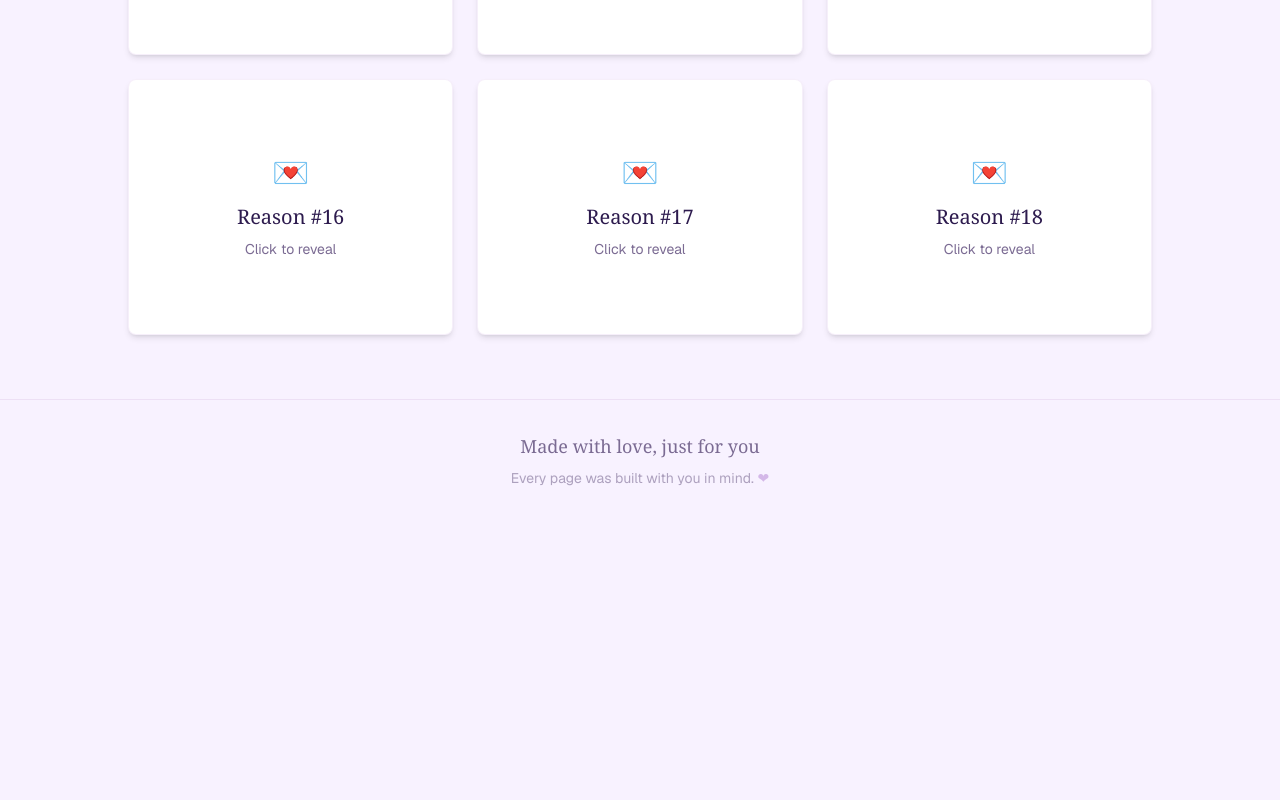
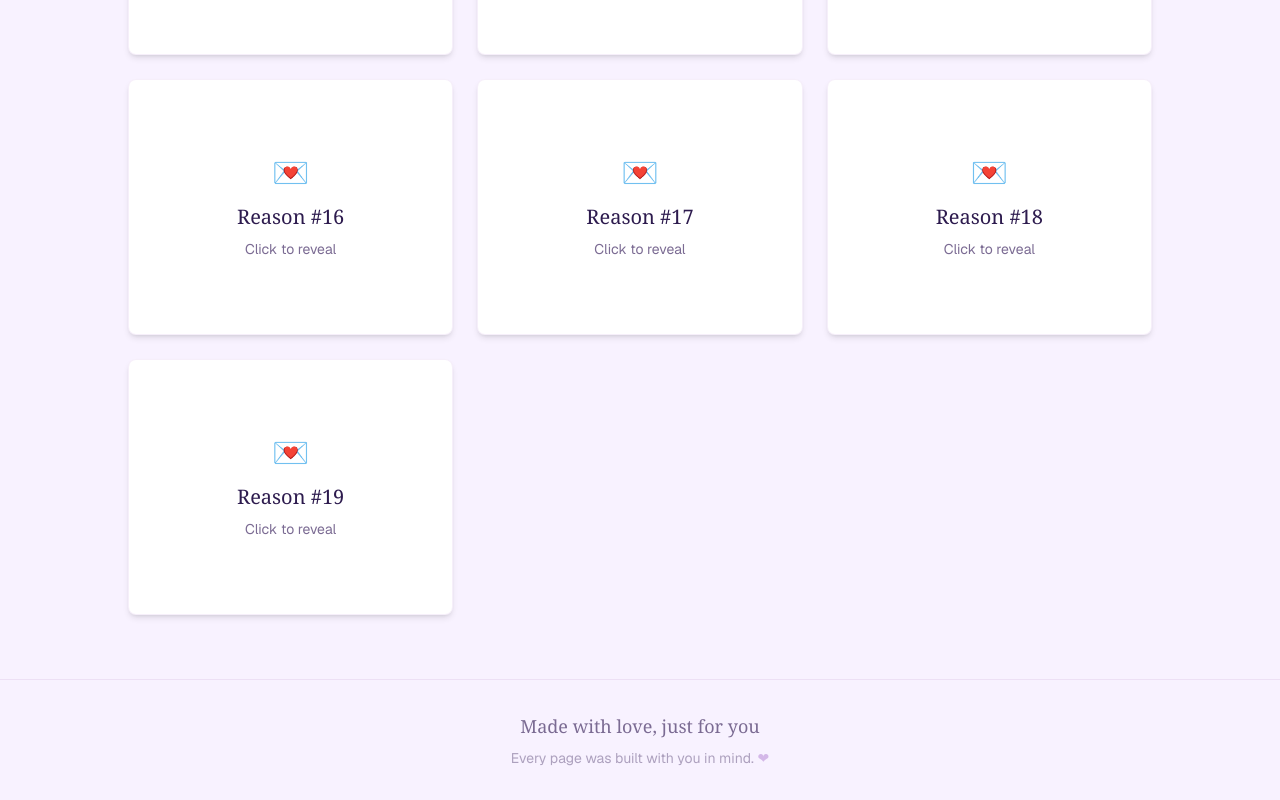
Before and after one commit to SableStack/for-her, a Next.js app: page /reasons in a window 1280 px wide. Shown: the part 1589-2389 px from the top of the page. Before the commit the page ends 2109 px from the top, so only its background shows below. Built offline with nearby package versions, Linux system fonts and the light colour scheme.

Commit message:
Add Reason #19 to the reasons list

```diff
--- a/src/data/reasons.ts
+++ b/src/data/reasons.ts
@@ -95,4 +95,9 @@ export const reasons: Reason[] = [
     title: "Reason #18",
     message: "She said the grape she's having tastes like me, made me smile, and also made me question everything again lol"
   },
+  {
+    id: 19,
+    title: "Reason #19",
+    message: "I want you to know that I love you so much, I'm not as bold as I'd like to be and there's so much to do, but I really really really do love you."
+  },
 ];
```
